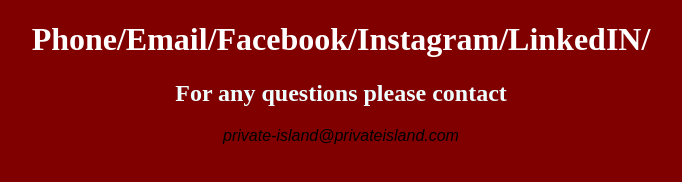
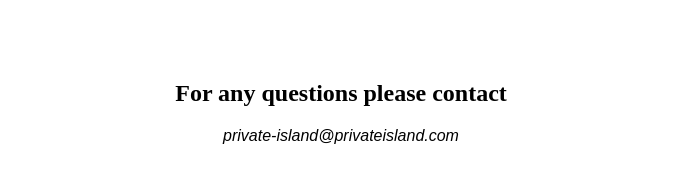
Before and after one commit to erasuremyyours/private_island, a plain HTML site: page contact.html in a window 1280 px wide. Shown: the whole page, without its empty margins (299-981 px from the left). Drawn offline with Linux system fonts and the light colour scheme.

Commit message:
this changes the appearance

```diff
--- a/css/styles.css
+++ b/css/styles.css
@@ -7,7 +7,7 @@
 h2 {
   font-style: normal;
   text-align: center;
-  color: azure;
+  color: black;
 }
 
 p {
@@ -23,6 +23,6 @@
 }
 * {
 
-  background-color: maroon
+  background-color: none
 
 }
```
